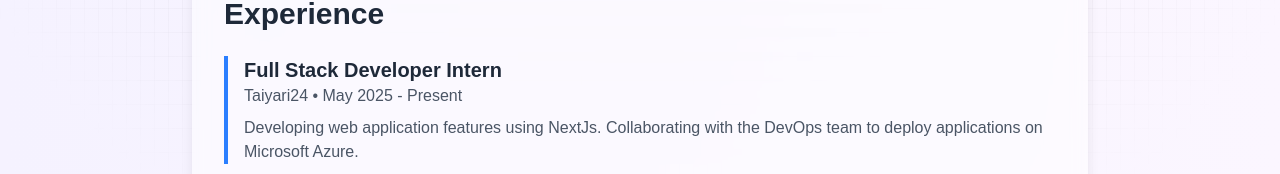
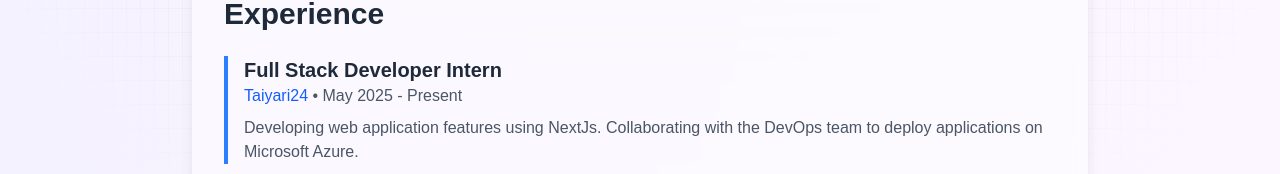
Before and after one commit to Umang-saxena/Portfolio-NextJs, a Next.js app: page /about in a window 1280 px wide. Shown: the part 616-790 px from the top of the page. Built offline with nearby package versions, Linux system fonts and the light colour scheme.

Commit message:
Taiyari24 website link added to the Abouts Page

```diff
--- a/src/app/about/page.js
+++ b/src/app/about/page.js
@@ -95,7 +95,13 @@ const About = () => {
                 <h3 className="text-xl font-semibold text-gray-800">
                   Full Stack Developer Intern
                 </h3>
-                <p className="text-gray-600"> Taiyari24 • May 2025 - Present</p>
+                <p className="text-gray-600">
+                  <a
+                    href="https://www.taiyari24.com/"
+                    className="hover:text-blue-300 text-blue-600"
+                    target="_blank"
+                  > Taiyari24  {" "}
+                  </a>• May 2025 - Present</p>
                 <p className="text-gray-600 mt-2">
                   Developing web application features using NextJs.
                   Collaborating with the DevOps team to deploy applications on
```
